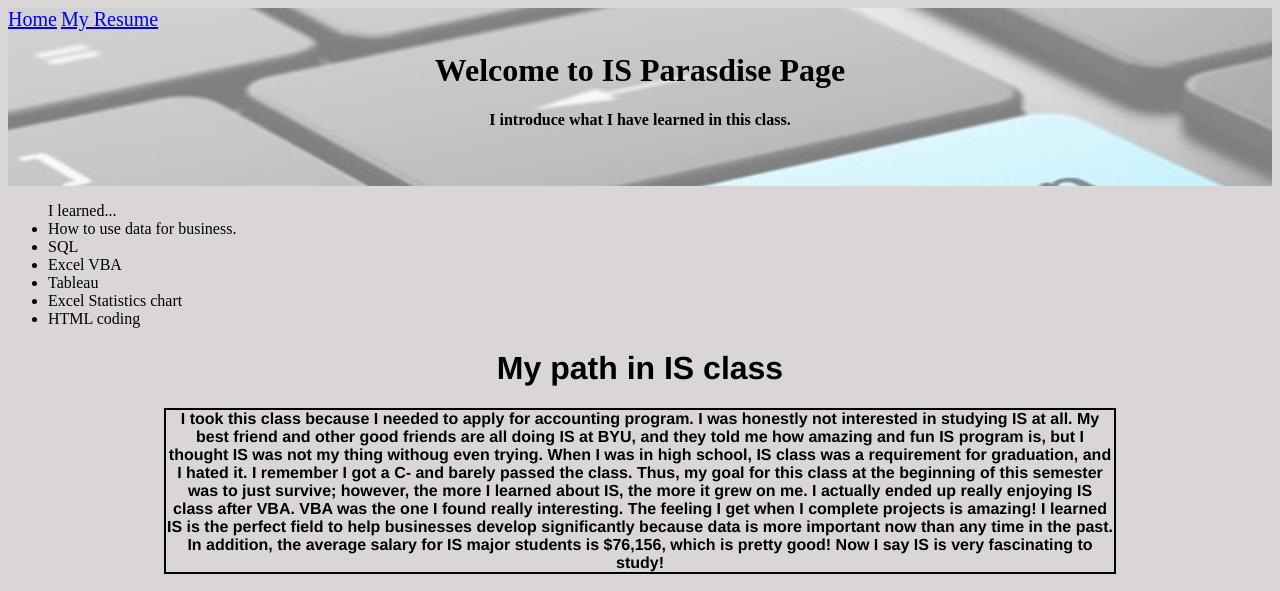
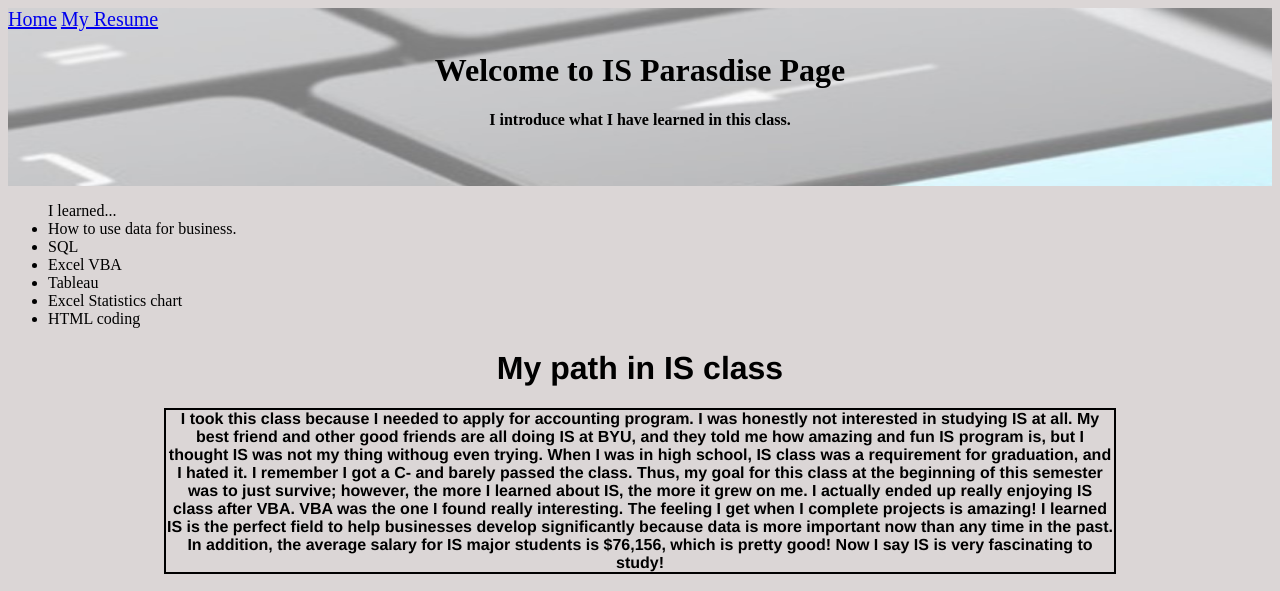
Before and after one commit to zukenakano/IS201, a plain HTML site: page html/scratch.html in a window 1280 px wide. Shown: the top 591 px of the page. Drawn offline with Linux system fonts and the light colour scheme.

Commit message:
Add files via upload

```diff
--- a/html/scratch.html
+++ b/html/scratch.html
@@ -14,7 +14,7 @@
 </head>
 
 <body style="background-color: rgb(219, 214, 214);">
-    <header style="background-image: url(../image/IS.jpg); background-repeat: no-repeat; background-size: 1500px 500px;">
+    <header style="background-image: url(../image/IS.jpg); background-repeat: no-repeat; background-size: 1900px 500px; display: block;">
         <a class="navbar-brand" href="../index.html" style="font-size: 20px;">Home</a>
         <a class="navbar-brand" href="Resume.html" style="font-size: 20px;">My Resume</a>
         <div class="row gx-4 gx-lg-5 h-100 align-items-center justify-content-center text-center">
```
